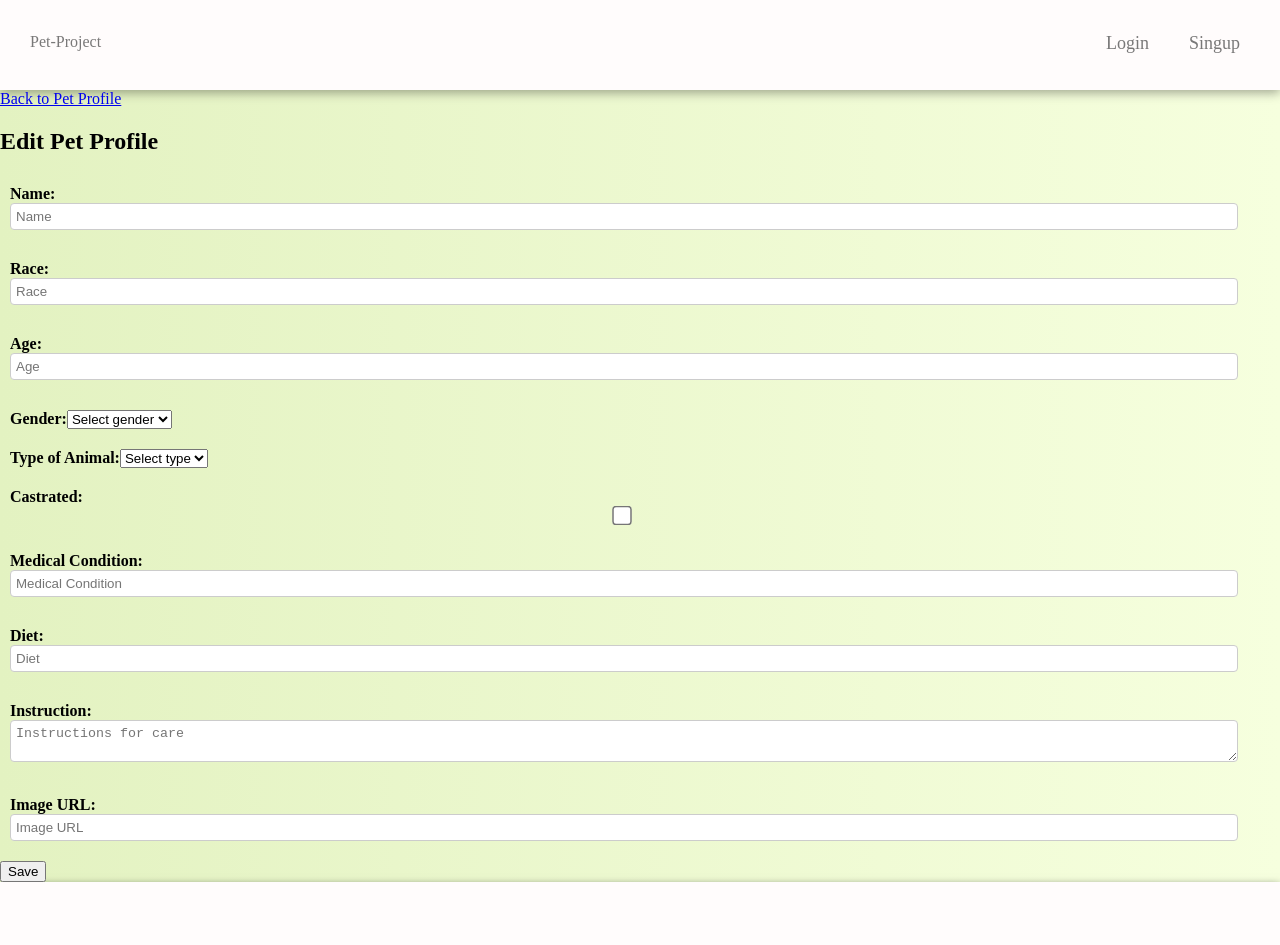
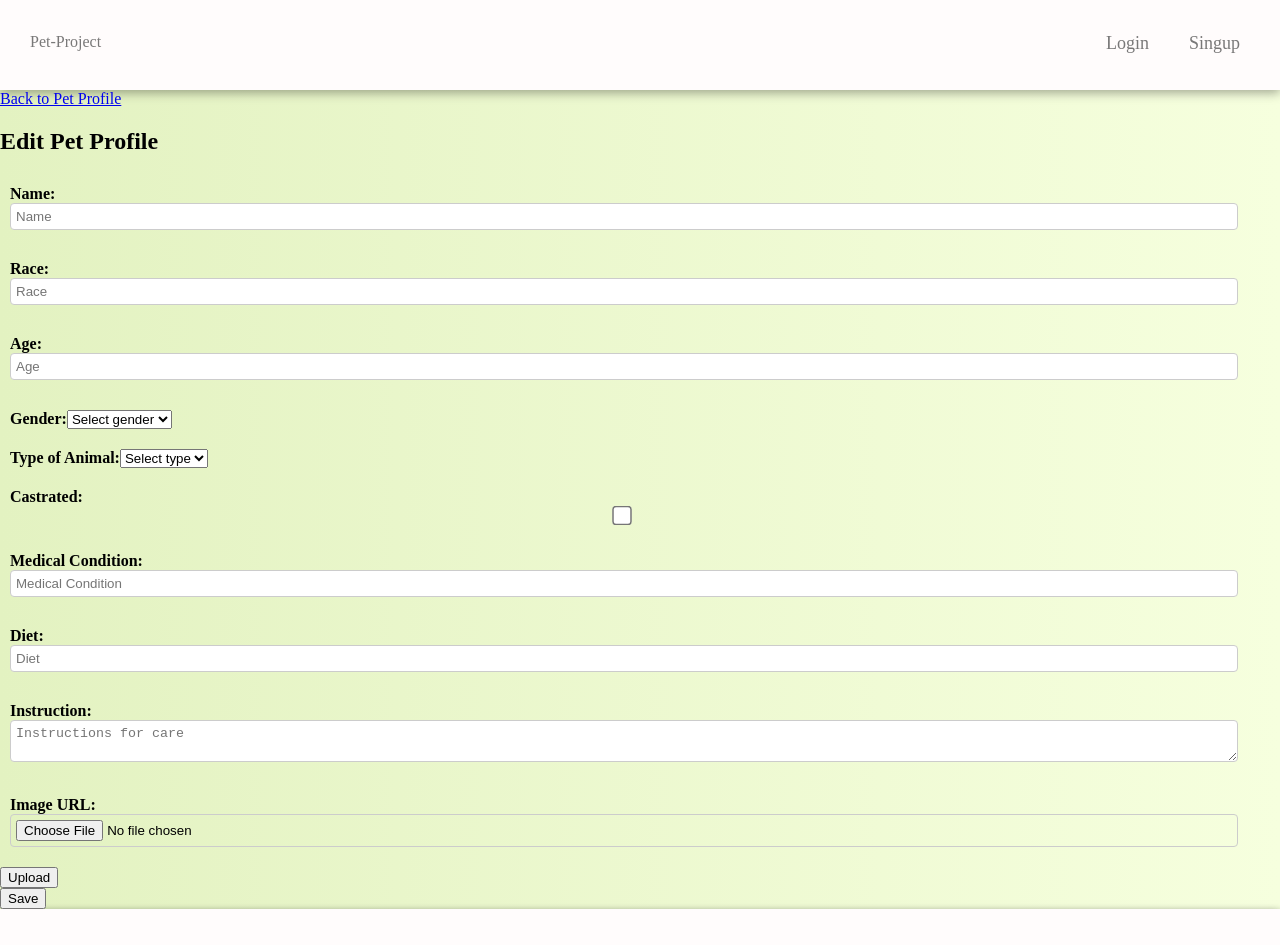
Before and after one commit to natko22/pet-project-frontend, a React (Create React App) app: page /edit-pet/1 in a window 1280 px wide. Shown: the top 945 px of the page. Built offline with nearby package versions, Linux system fonts and the light colour scheme; no server answers.

Commit message:
hide upload from inside button

```diff
--- a/src/pages/EditPetProfilePage.jsx
+++ b/src/pages/EditPetProfilePage.jsx
@@ -13,8 +13,11 @@ const EditPet = () => {
   const [medicalCondition, setMedicalCondition] = useState("");
   const [diet, setDiet] = useState("");
   const [instruction, setInstruction] = useState("");
+  const [loading, setLoading] = useState(true);
+
   const [img, setImg] = useState("");
-  const [loading, setLoading] = useState(true);
+  const [imagePreview, setImagePreview] = useState(null);
+  const [isLoading, setIsLoading] = useState(false);
 
   const { petId } = useParams();
   const navigate = useNavigate();
@@ -88,8 +91,38 @@ const EditPet = () => {
     setInstruction(e.target.value);
   };
 
+  // Handle image change
   const handleImgChange = (e) => {
-    setImg(e.target.value);
+    const file = e.target.files[0];
+    setImg(file);
+    setImagePreview(URL.createObjectURL(file));
+  };
+
+  // Upload image
+  const handleImgUpload = async (e) => {
+    e.preventDefault();
+    setIsLoading(true);
+
+    try {
+      if (img && img.type.includes("image")) {
+        const formData = new FormData();
+        formData.append("imageUrl", e.target.image.files[0]);
+        console.log(formData, "FORMDATA");
+
+        const response = await axios.post(
+          `http://localhost:5005/auth/upload/${petId}`,
+          formData
+        );
+        console.log(response);
+
+        setIsLoading(false);
+      } else {
+        throw new Error("Please select a valid image file.");
+      }
+    } catch (error) {
+      console.error(error);
+      setIsLoading(false);
+    }
   };
 
   const handleSubmit = async (e) => {
@@ -221,13 +254,23 @@ const EditPet = () => {
         <label>
           Image URL:
           <input
-            type="text"
-            value={img}
+            name="image"
+            type="file"
+            accept="image/png, image/jpeg, image/jpg"
             onChange={handleImgChange}
             placeholder="Image URL"
           />
         </label>
-
+        {isLoading ? (
+          <p>Uploading...</p>
+        ) : (
+          <button type="submit" onClick={handleImgUpload}>
+            Upload
+          </button>
+        )}
+        <div className="pet-photo">
+          {imagePreview && <img src={imagePreview} alt="" />}
+        </div>
         <button type="submit">Save</button>
       </form>
     </div>
--- a/src/pages/EditProfile.jsx
+++ b/src/pages/EditProfile.jsx
@@ -4,6 +4,7 @@ import axios from "axios";
 import { AuthContext } from "../context/auth.context";
 import { useParams } from "react-router-dom";
 import { useNavigate } from "react-router-dom";
+import imgPlaceholder from "../assets/placeholder.png";
 
 const EditProfile = () => {
   const [username, setUsername] = useState("");
@@ -21,15 +22,18 @@ const EditProfile = () => {
   const { user } = useContext(AuthContext);
   const { userId } = useParams();
   const navigate = useNavigate();
+  const [showUploadForm, setShowUploadForm] = useState(false);
 
   const [loading, setLoading] = useState(true);
 
+  // Handle image change
   const handleImageChange = (e) => {
     const file = e.target.files[0];
     setProfileImage(file);
     setImagePreview(URL.createObjectURL(file));
   };
 
+  // Upload image
   const uploadImage = async (e) => {
     e.preventDefault();
     setIsLoading(true);
@@ -69,6 +73,7 @@ const EditProfile = () => {
         setAvailability(response.data.user.availability || "");
         setIsPetOwner(response.data.user.isPetOwner || "");
         setIsSitter(response.data.user.isSitter || "");
+        setProfileImage(response.data.user.profileImage || null);
 
         setLoading(false);
       } catch (error) {
@@ -115,6 +120,9 @@ const EditProfile = () => {
   const handleSitterChange = (e) => {
     setIsSitter(e.target.checked);
   };
+  const handleEditPhoto = () => {
+    setShowUploadForm(true);
+  };
 
   const handleSubmit = async (e) => {
     e.preventDefault();
@@ -152,9 +160,14 @@ const EditProfile = () => {
     <div>
       <Link to={`/profile/${userId}`}>Back to Profile</Link>
 
-      <h2>Edit Profile</h2>
+      {!showUploadForm && (
+        <button className="photo-edit-btn" onClick={handleEditPhoto}>
+          <span>Edit Photo</span>
+        </button>
+      )}
 
-      <button className="photo-edit-btn">Edit Photo</button>
+      {showUploadForm && (
+        <div>
           <h2>Add image</h2>
           <div className="card">
             <form onSubmit={uploadImage}>
@@ -176,6 +189,9 @@ const EditProfile = () => {
               {imagePreview && <img src={imagePreview} alt="" />}
             </div>
           </div>
+        </div>
+      )}
+
       <form onSubmit={handleSubmit} className="edit-profile-form">
         <label>
           Username:
```
Lines whose indentation alone changed are shown as unchanged.
